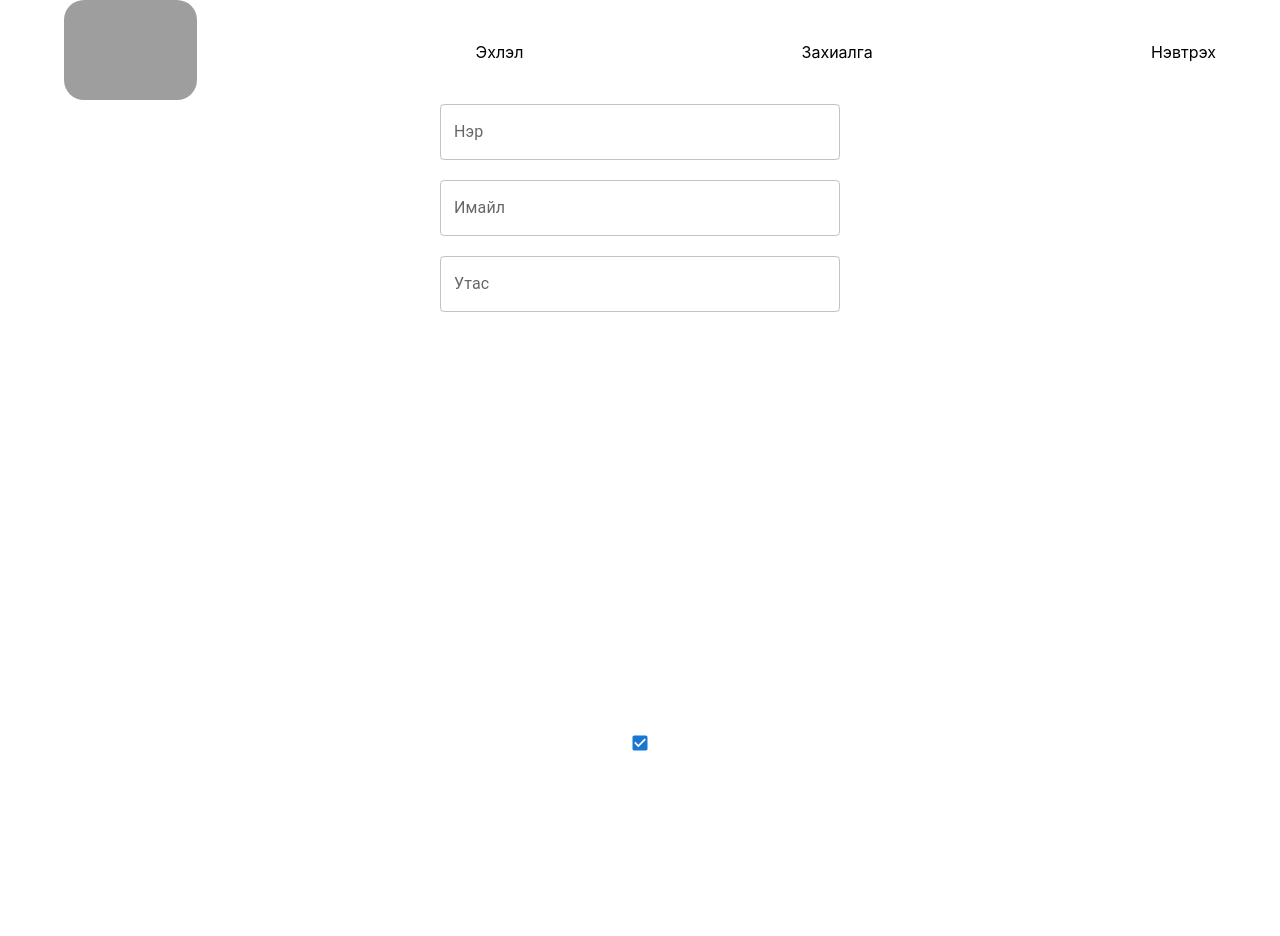
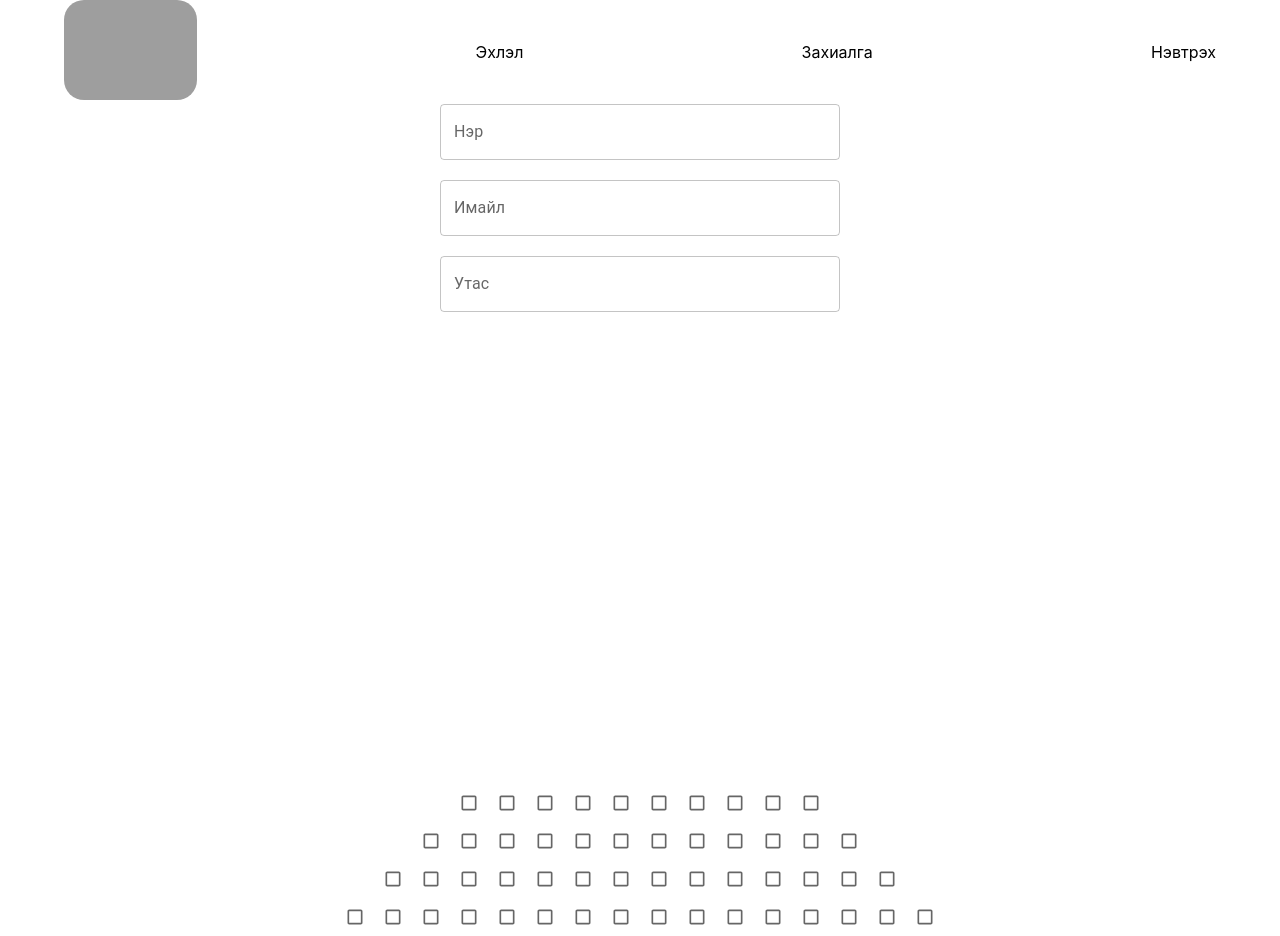
Before and after one commit to Surneke/MovieWeb, a React (Create React App) app: page /order in a window 1280 px wide. Before the commit the page ends 800 px from the top, so only its background shows below. Built offline with nearby package versions, Linux system fonts and the light colour scheme; grey boxes are pictures that could not be loaded.

Commit message:
suual batalgaajuulah hesge hiiw

```diff
--- a/src/index.js
+++ b/src/index.js
@@ -3,7 +3,7 @@ import ReactDOM from "react-dom/client";
 import "./index.css";
 import App from "./App";
 import reportWebVitals from "./reportWebVitals";
-import { CartProvider } from "./context/context";
+import { CartProvider } from "./context/Cartcontext";
 
 const root = ReactDOM.createRoot(document.getElementById("root"));
 root.render(
--- a/src/pages/home.js
+++ b/src/pages/home.js
@@ -1,6 +1,6 @@
 import { Grid, Container, Box, Typography } from "@mui/material";
-import { Cart } from "../components/cart";
-import { useCartContext } from "../context/context";
+import { Cart } from "../components/Cart";
+import { useCartContext } from "../context/Cartcontext";
 
 export const Home = () => {
   let { data } = useCartContext();
--- /dev/null
+++ b/src/pages/index.js
@@ -0,0 +1,4 @@
+export * from './About';
+export * from './Home';
+export * from './Order';
+export * from './Login';
--- a/src/pages/order.js
+++ b/src/pages/order.js
@@ -1,8 +1,15 @@
-import { Box, Grid, TextField } from "@mui/material";
+import { Box, Button, Grid, TextField, Typography } from "@mui/material";
 import Checkbox from "@mui/material/Checkbox";
 import { useState } from "react";
 export const Order = () => {
-  const [checkBox, setcheckBox] = useState([]);
+
+  const [seatNumber,setSeatNumber] = useState({})
+
+  const SuudalA = new Array(10).fill('')
+  const SuudalB = new Array(12).fill(0)
+  const SuudalC = new Array(14).fill(0)
+  const SuudalD = new Array(16).fill(0)
+
   const label = { inputProps: { "aria-label": "Checkbox demo" } };
   return (
     <Box
@@ -26,7 +33,28 @@ export const Order = () => {
         <TextField id="outlined-basic" label="Утас" variant="outlined" />
       </Box>
       <Box>
-        <Checkbox {...label} defaultChecked size="small" />
+          <Button></Button>
+          <Typography></Typography>
+          <Button></Button>
+      </Box>
+      <Box
+        display="flex"
+        flexDirection="column"
+        justifyContent="center"
+        alignItems="center"
+      >
+       <Box>
+           {SuudalA.map((el,i) =>
+           <Checkbox {...label}
+                value={i+1}
+                size="small"
+                color="secondary"
+                onChange= {() => console.log(i)}
+                /> )}
+        </Box>
+       <Box> {SuudalB.map((el) =>  <Checkbox {...label} size="small"  color="secondary" /> )}</Box>
+       <Box> {SuudalC.map((el) =>  <Checkbox {...label} size="small"  color="secondary" /> )}</Box>
+       <Box> {SuudalD.map((el) =>  <Checkbox {...label} size="small"  color="secondary" /> )}</Box>
       </Box>
     </Box>
   );
```
Also changed, not shown: src/App.js (+2 -5 lines), src/context/Cartcontext.js (renamed from src/context/context.js).
